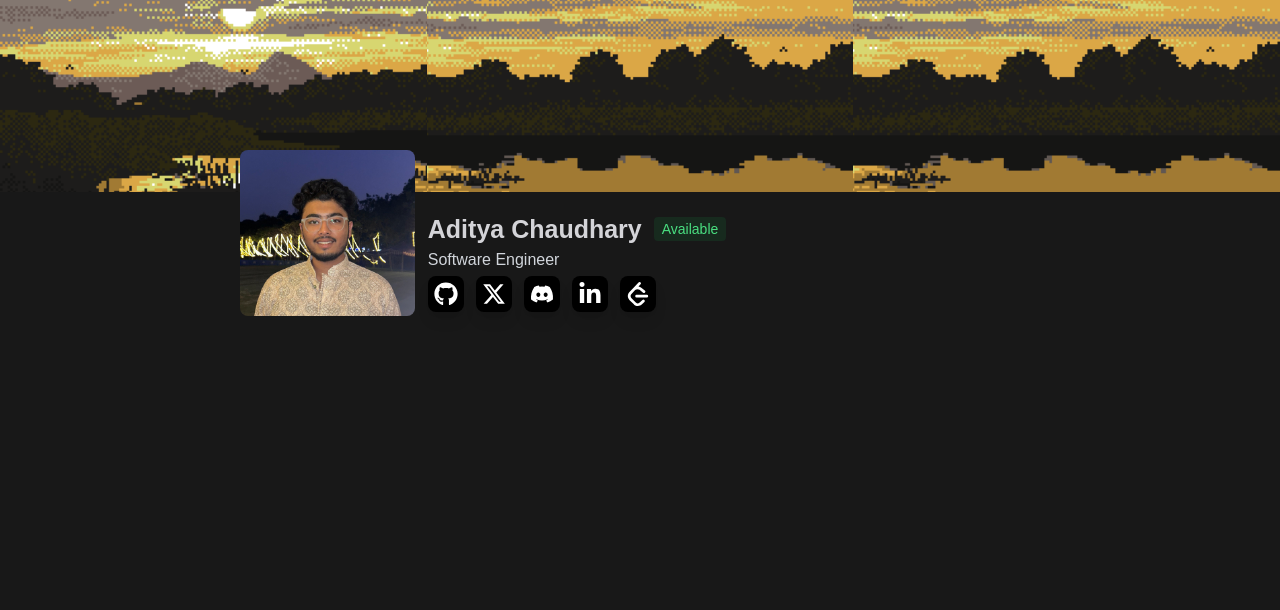
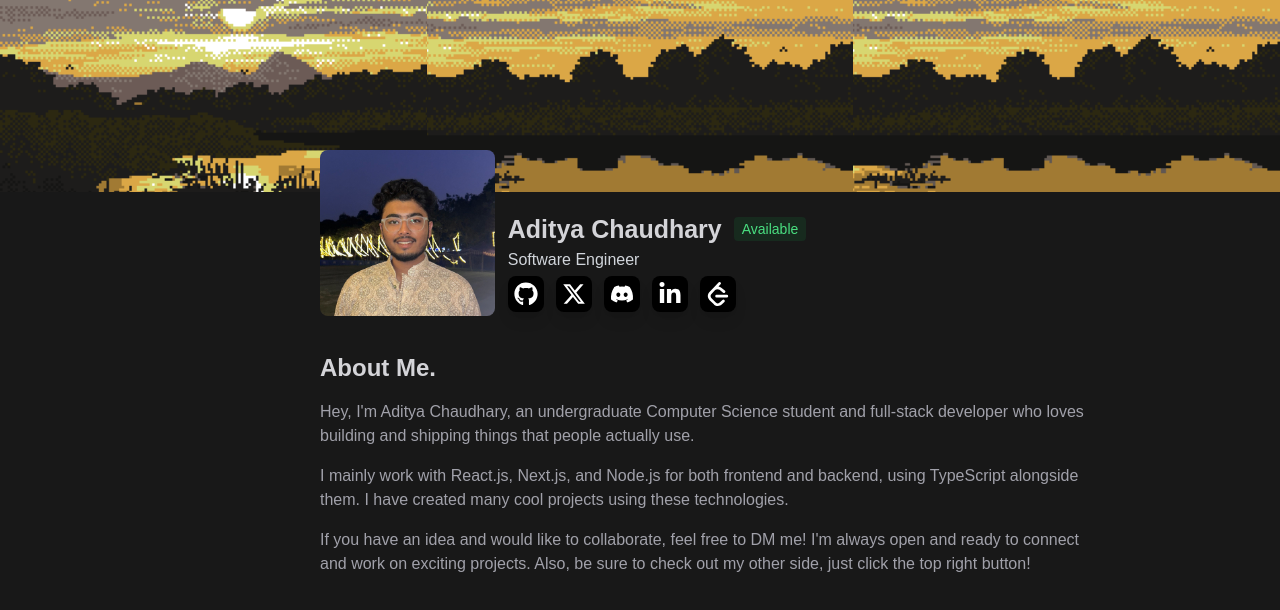
Before and after one commit to userAdityaa/portfolioo, a Next.js app: page / in a window 1280 px wide. Shown: the top 610 px of the page. Built offline with nearby package versions, Linux system fonts and the light colour scheme.

Commit message:
about me added to the page

```diff
--- a/app/page.tsx
+++ b/app/page.tsx
@@ -26,7 +26,7 @@ export default function Home() {
           className="w-[30rem] h-[12rem] object-cover"
         />
       </div>
-      <div className="flex items-center absolute top-[9.4rem] left-60 gap-[0.8rem]">
+      <div className="flex items-center absolute top-[9.4rem] left-80 gap-[0.8rem]">
         <Image
           src='/profile.jpg'
           alt="profile image"
@@ -59,6 +59,25 @@ export default function Home() {
           </div>
         </div>
       </div>
+
+      <div className="absolute left-80 top-[20rem] max-w-3xl mt-[2rem]">
+        <h2 className="text-zinc-300 text-2xl font-semibold mb-4">About Me.</h2>
+        <div className="flex flex-col gap-4 text-zinc-400">
+          <p>
+            Hey, I'm Aditya Chaudhary, an undergraduate Computer Science student and full-stack developer who loves
+            building and shipping things that people actually use.
+          </p>
+          <p>
+            I mainly work with React.js, Next.js, and Node.js for both frontend and backend, using TypeScript
+            alongside them. I have created many cool projects using these technologies.
+          </p>
+          <p>
+            If you have an idea and would like to collaborate, feel free to DM me! I'm always open and ready to
+            connect and work on exciting projects. Also, be sure to check out my other side, just click the top right
+            button!
+          </p>
+        </div>
+      </div>
     </div>
   );
 }
```
